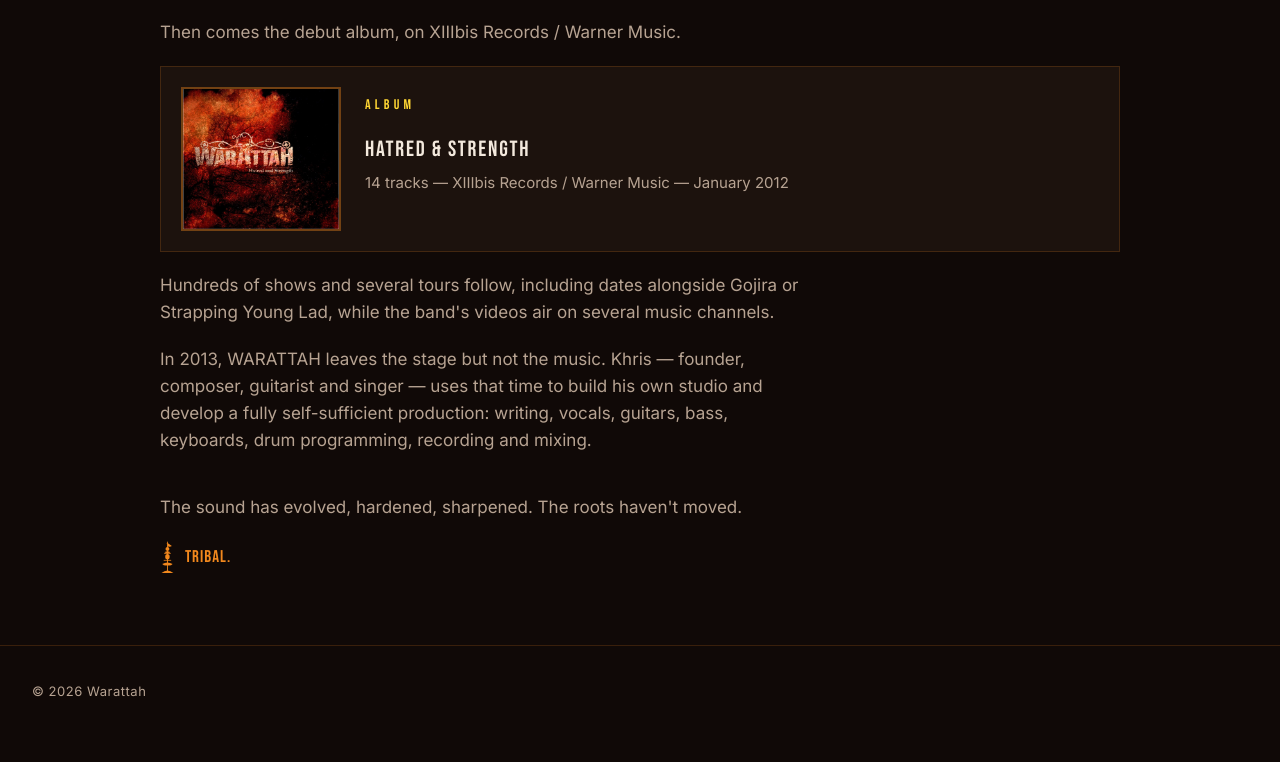
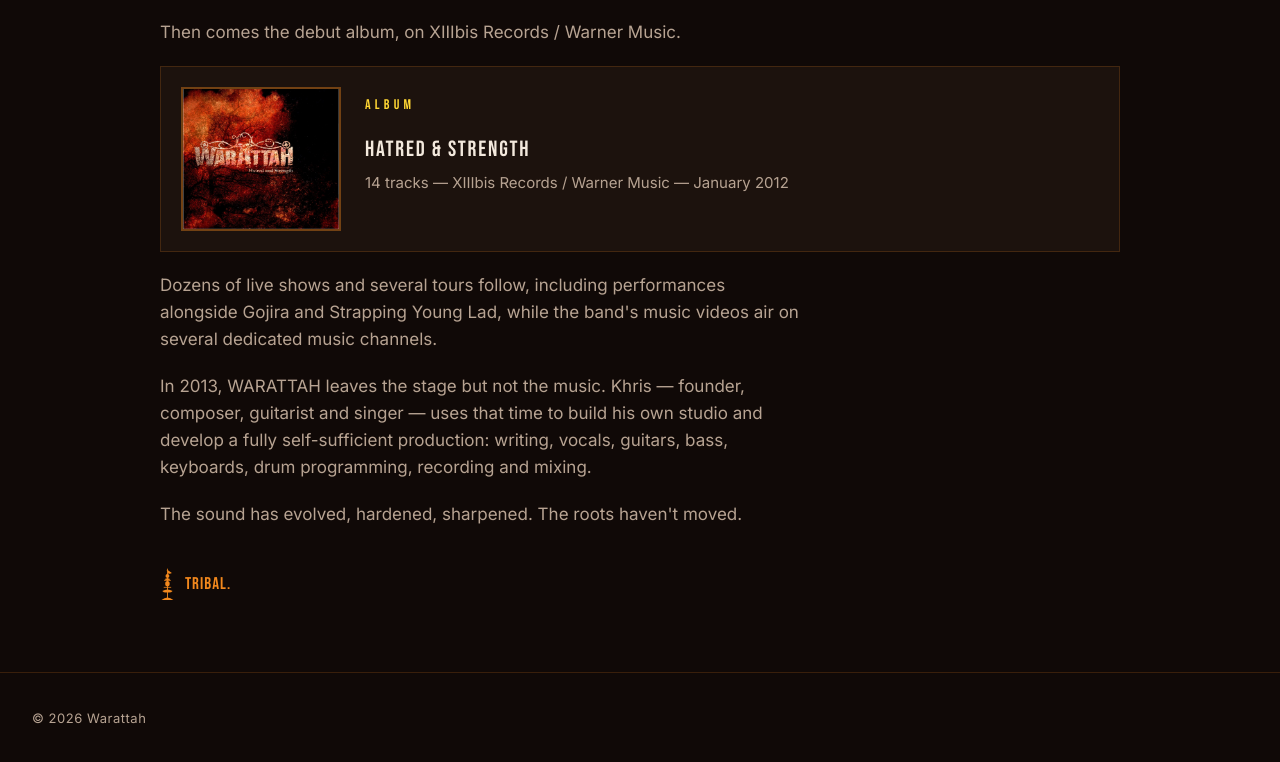
Before and after one commit to christiandrochon/warattah, a React (Vite) app: page / in a window 1280 px wide. Shown: the part 1817-2579 px from the top of the page. Before the commit the page ends 2554 px from the top, so only its background shows below. Built offline with nearby package versions, Linux system fonts and the light colour scheme; a web font is replaced by a local one.

Commit message:
Chore : retouche de la bio

```diff
--- a/src/i18n/translations.js
+++ b/src/i18n/translations.js
@@ -19,10 +19,10 @@
       albumTitle: 'Hatred & Strength',
       albumMeta: '14 titres — XIIIbis Records / Warner Music — janvier 2012',
       albumCoverAlt: "Pochette de l'album Hatred & Strength",
-      p3: "S'ensuivent des centaines de concerts et plusieurs tournées, avec notamment des dates aux côtés de Gojira ou Strapping Young Lad, tandis que les clips du groupe sont diffusés sur plusieurs chaînes musicales.",
+      p3: "S'ensuivent plusieurs dizaines de concerts et tournées, avec notamment des dates aux côtés de Gojira ou Strapping Young Lad, tandis que les clips du groupe sont diffusés sur plusieurs chaînes musicales spécialisées.",
       p4: "En 2013, WARATTAH quitte la scène mais pas la musique. Khris, fondateur, compositeur, guitariste et chanteur, met cette période à profit pour construire son propre studio et développer une production entièrement autonome : composition, chant, guitares, basses, claviers, programmation batterie, enregistrement et mixage.",
       //p5: "Aujourd'hui installé à Nouméa, aux portes de l'Australie, il poursuit l'écriture et la production de nouveaux morceaux, avec la scène australienne comme nouvel horizon pour WARATTAH.",
-      p6: "Le son a évolué, s'est durci et affiné. Les racines, elles, n'ont pas bougé.",
+      p5: "Le son a évolué, s'est durci et affiné. Les racines, elles, n'ont pas bougé.",
       tribal: 'Tribal.',
     },
     contact: { eyebrow: 'Contact', title: 'Contact' },
@@ -65,10 +65,10 @@
       albumTitle: 'Hatred & Strength',
       albumMeta: '14 tracks — XIIIbis Records / Warner Music — January 2012',
       albumCoverAlt: 'Cover art for the Hatred & Strength album',
-      p3: "Hundreds of shows and several tours follow, including dates alongside Gojira or Strapping Young Lad, while the band's videos air on several music channels.",
+      p3: "Dozens of live shows and several tours follow, including performances alongside Gojira and Strapping Young Lad, while the band's music videos air on several dedicated music channels.",
       p4: "In 2013, WARATTAH leaves the stage but not the music. Khris — founder, composer, guitarist and singer — uses that time to build his own studio and develop a fully self-sufficient production: writing, vocals, guitars, bass, keyboards, drum programming, recording and mixing.",
       //p5: "Now based in Nouméa, at the gateway to Australia, he continues writing and producing new material, with the Australian scene as WARATTAH's new horizon.",
-      p6: "The sound has evolved, hardened, sharpened. The roots haven't moved.",
+      p5: "The sound has evolved, hardened, sharpened. The roots haven't moved.",
       tribal: 'Tribal.',
     },
     contact: { eyebrow: 'Contact', title: 'Contact' },
@@ -110,10 +110,10 @@
       albumTitle: 'Hatred & Strength',
       albumMeta: '14 temas — XIIIbis Records / Warner Music — enero de 2012',
       albumCoverAlt: 'Portada del álbum Hatred & Strength',
-      p3: "Le siguen cientos de conciertos y varias giras, con fechas junto a Gojira o Strapping Young Lad, mientras los videoclips del grupo se emiten en varios canales musicales.",
+      p3: "Le siguen varias decenas de conciertos y varias giras, incluyendo actuaciones junto a Gojira y Strapping Young Lad, mientras los videoclips de la banda se emiten en varios canales de televisión especializados en música.",
       p4: "En 2013, WARATTAH abandona los escenarios, pero no la música. Khris, fundador, compositor, guitarrista y cantante, aprovecha ese tiempo para construir su propio estudio y desarrollar una producción totalmente autónoma: composición, voz, guitarras, bajo, teclados, programación de batería, grabación y mezcla.",
       //p5: "Hoy instalado en Numea, a las puertas de Australia, continúa escribiendo y produciendo nuevos temas, con la escena australiana como nuevo horizonte para WARATTAH.",
-      p6: "El sonido ha evolucionado, se ha endurecido y afinado. Las raíces no se han movido.",
+      p5: "El sonido ha evolucionado, se ha endurecido y afinado. Las raíces no se han movido.",
       tribal: 'Tribal.',
     },
     contact: { eyebrow: 'Contacto', title: 'Contacto' },
```
